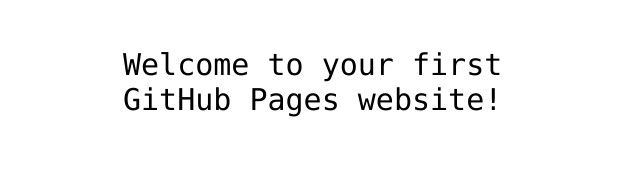
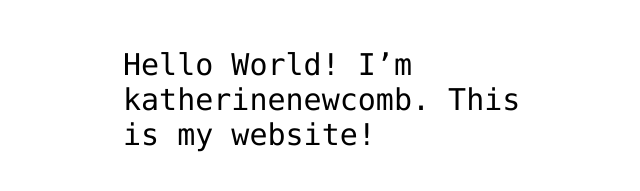
Before and after one commit to katherinenewcomb/hello-world, a plain HTML site: page index.html in a window 1280 px wide. Shown: the part 341-532 px from the top of the page, without its empty margins (317-957 px from the left). Drawn offline with Linux system fonts and the light colour scheme.

Commit message:
Update index.html

```diff
--- a/index.html
+++ b/index.html
@@ -12,7 +12,8 @@
 <img src="https://octodex.github.com/images/daftpunktocat-thomas.gif" id="octocat" alt="octocat-gif" />
 
 <!-- Change this code here by copy and pasting your template on line 15 -->
-<p>Welcome to your first GitHub Pages website!</p>
+<p>Hello World! I’m katherinenewcomb. This is my website!</p>
+
 
 </body>
 </html>
```
